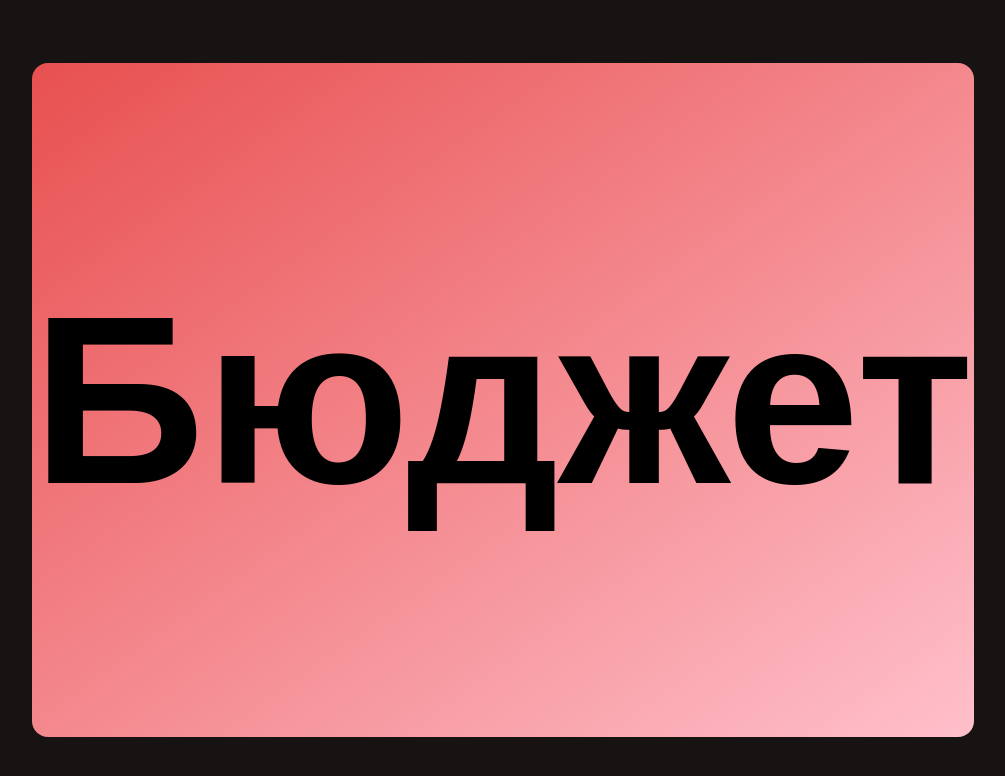
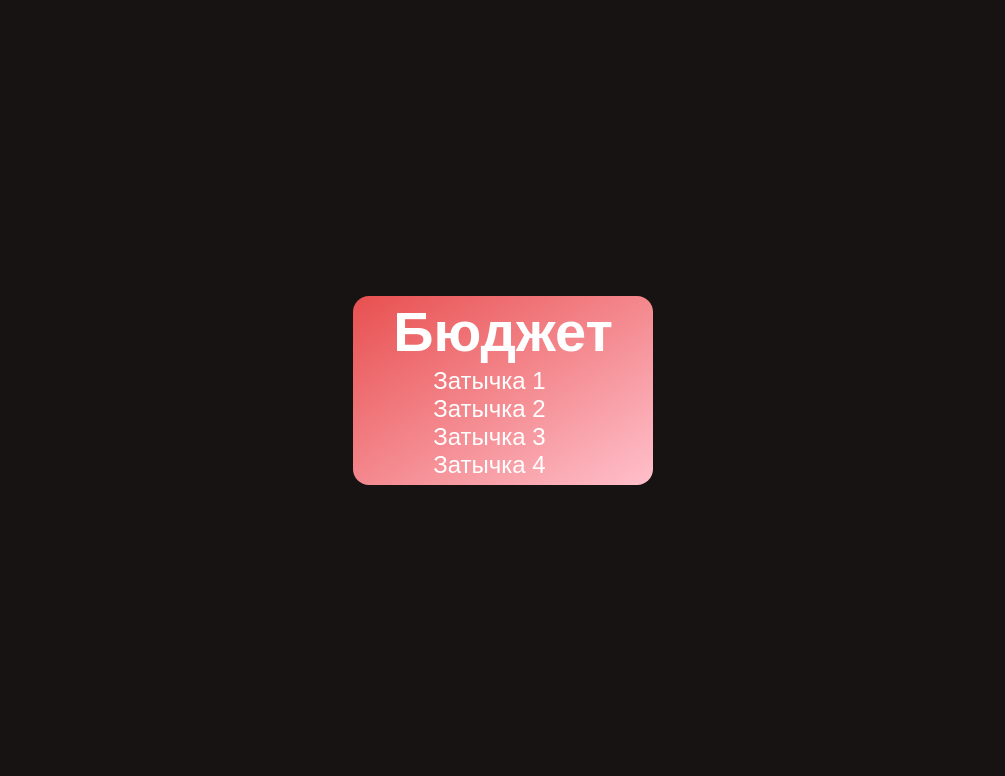
Before and after one commit to BPI249/to-do-frontend, a website: page src/index.html in a window 1280 px wide. Shown: the whole page, without its empty margins (137-1142 px from the left). Drawn offline with Linux system fonts and the light colour scheme.

Commit message:
some local changes

```diff
--- a/src/index.html
+++ b/src/index.html
@@ -9,7 +9,12 @@
 <body>
 <div id="budget-div">
   <h2>Бюджет</h2>
-  <div class="content" id="budget"></div>
+  <div class="content" id="budget">
+    <p class="">Затычка 1</p>
+    <p>Затычка 2</p>
+    <p>Затычка 3</p>
+    <p>Затычка 4</p>
+  </div>
 </div>
 <div>
 
--- a/src/styles.css
+++ b/src/styles.css
@@ -9,21 +9,25 @@ body {
 }
 
 p, h1, h2, h3 {
+  margin: 0;
   font-family: Arial;
-  font-color: #c6c6c6;
+  color: #ffffff;
 }
 
 p {
-  font-size: 10em;
+  font-size: 1.5em;
+  text-align: left;
+  width: 100%;
 }
 
 h2 {
-  font-size: 15em;
+  font-size: 3.5em;
   font-weight: bolder;
 }
 
 div {
   border-radius: 1em;
+  padding: 0.2em 2.5em;
 }
 
 #budget-div {
```
